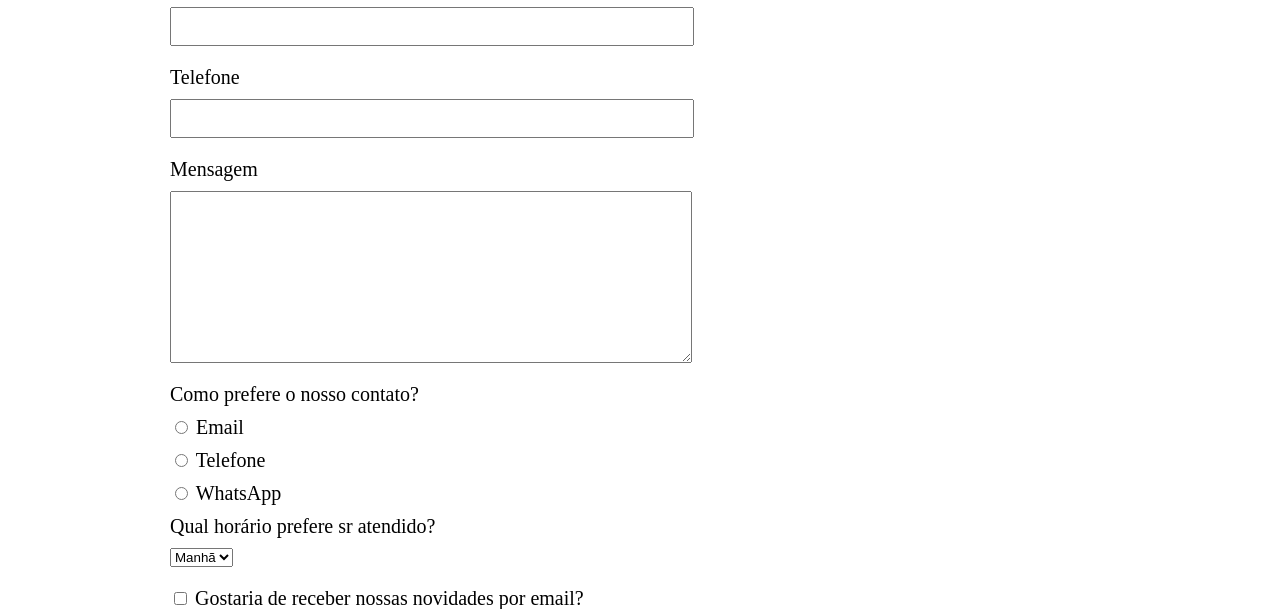
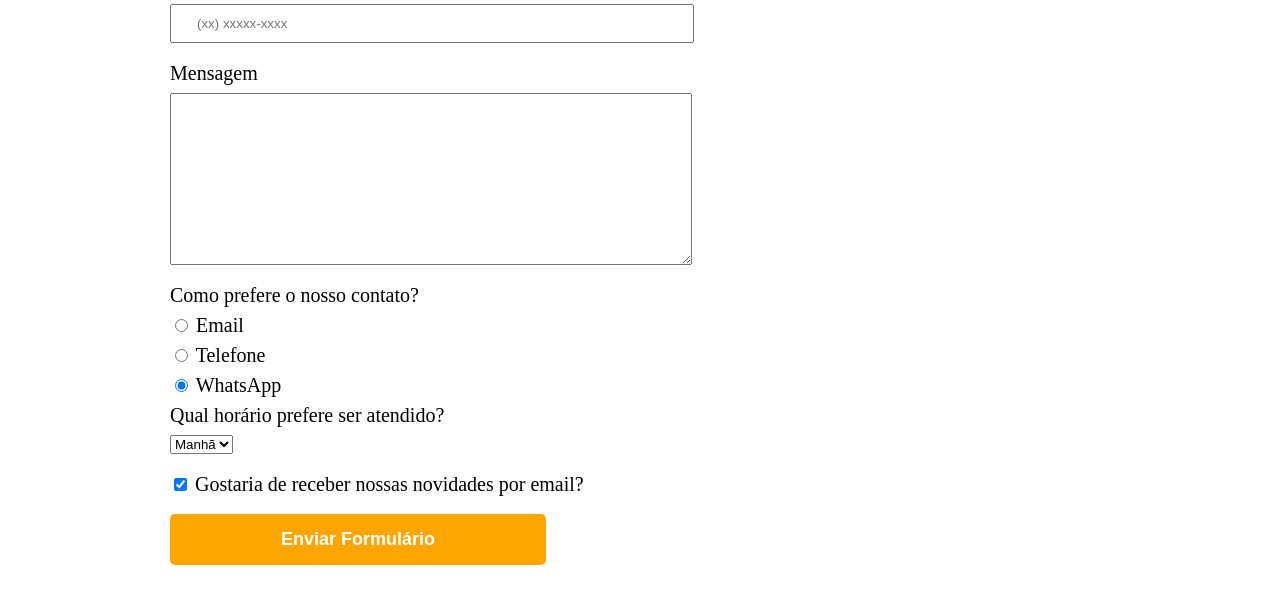
Before and after one commit to Riquecelo/ONE-Alura, a plain HTML site: page trilhaFrontEnd/contato.html in a window 1280 px wide. Shown: the part 507-1116 px from the top of the page. Drawn offline with Linux system fonts and the light colour scheme.

Commit message:
trilha frontend, ajuste semantico no formulário

```diff
--- a/trilhaFrontEnd/contato.html
+++ b/trilhaFrontEnd/contato.html
@@ -6,6 +6,7 @@
     <meta http-equiv="X-UA-Compatible" content="IE=edge">
     <meta name="viewport" content="width=device-width, initial-scale=1.0">
     <link rel="stylesheet" href="style.css">
+    <link rel="stylesheet" href="reset.css">
     <title>Contato</title>
 </head>
 
@@ -13,7 +14,7 @@
     <header>
 
         <div class="caixa">
-            <h1><img src="logo.png" alt=""></h1>
+            <h1><img src="logo.png" alt="Logo da barbearia Alura"></h1>
 
             <nav>
                 <ul>
@@ -28,42 +29,45 @@
     <main>
         <form action="">
             <label for="nomesobrenome">Nome e Sobrenome</label>
-            <input type="text" id="nomesobrenome" class="input-padrao">
+            <input type="text" id="nomesobrenome" class="input-padrao" required>
 
             <label for="email">Email</label>
-            <input type="text" id="email" class="input-padrao">
+            <input type="email" id="email" class="input-padrao" required placeholder="seuemail@dominio.com">
 
             <label for="telefone">Telefone</label>
-            <input type="text" id="telefone" class="input-padrao">
+            <input type="tel" id="telefone" class="input-padrao" required placeholder="(xx) xxxxx-xxxx">
 
             <label for="mensagem">Mensagem</label>
-            <textarea name="" id="mensagem" cols="70" rows="10" class="input-padrao"></textarea>
+            <textarea name="" id="mensagem" cols="70" rows="10" class="input-padrao" required></textarea>
 
-            <div>
-                <p>Como prefere o nosso contato?</p>
+            <fieldset>
+                <legend>Como prefere o nosso contato?</legend>
                 <label for="radio-email"><input type="radio" name="contato" value="email" id="radio-email"> Email</label>
 
 
                 <label for="radio-telefone"><input type="radio" name="contato" value="telefone" id="radio-telefone">
                     Telefone</label>
 
-                <label for="radio-whatsapp"><input type="radio" name="contato" value="whatsapp" id="radio-whatsapp"> WhatsApp</label>
+                <label for="radio-whatsapp"><input type="radio" name="contato" value="whatsapp" id="radio-whatsapp" checked> WhatsApp</label>
 
-            </div>
+            </fieldset>
 
-            <p>Qual horário prefere sr atendido?</p>
-            <select name="" id="">
-                <option value="">Manhã</option>
-                <option value="">Tarde</option>
-                <option value="">Noite</option>
-            </select>
+            <fieldset>
+                <legend>Qual horário prefere ser atendido?</legend>
+                <select name="" id="">
+                    <option value="">Manhã</option>
+                    <option value="">Tarde</option>
+                    <option value="">Noite</option>
+                </select>
+            </fieldset>
 
-            <label class="checkbox"> <input type="checkbox"> Gostaria de receber nossas novidades por email?</label>
-            <input type="submit" value="Enviar Formulário">
+            <label class="checkbox"> <input type="checkbox" checked> Gostaria de receber nossas novidades por email?</label>
+
+            <input type="submit" value="Enviar Formulário" class="enviar">
         </form>
     </main>
     <footer>
-        <img src="logo-branco.png" alt="">
+        <img src="logo-branco.png" alt="Logo da barbearia Alura">
         <p class="copyright">&copy Copyright Barbearia Alura - 2022</p>
     </footer>
 </body>
--- a/trilhaFrontEnd/style.css
+++ b/trilhaFrontEnd/style.css
@@ -83,17 +83,21 @@ footer{
 
 main{
     width: 940px;
-    margin: 0 auto;
+    margin: 50px auto;
 }
 
 form{
     margin: 40px 0;
 }
 
-form label, form p{
+form label, form legend{
     display: block;
     font-size: 20px;
     margin: 0 0 10px;
+}
+
+form fieldset{
+    border: none;
 }
 
 .input-padrao{
@@ -106,3 +110,20 @@ form label, form p{
 .checkbox{
     margin: 20px 0;
 }
+
+.enviar{
+    width: 40%;
+    padding: 15px 0;
+    background: orange;
+    color: #ffffff;
+    font-weight: bold;
+    font-size: 18px;
+    border: none;
+    border-radius: 5px;
+    transition: 1s all;
+    cursor: pointer;
+}
+.enviar:hover{
+    background: darkorange;
+    transform: scale(1.2);
+}
```
